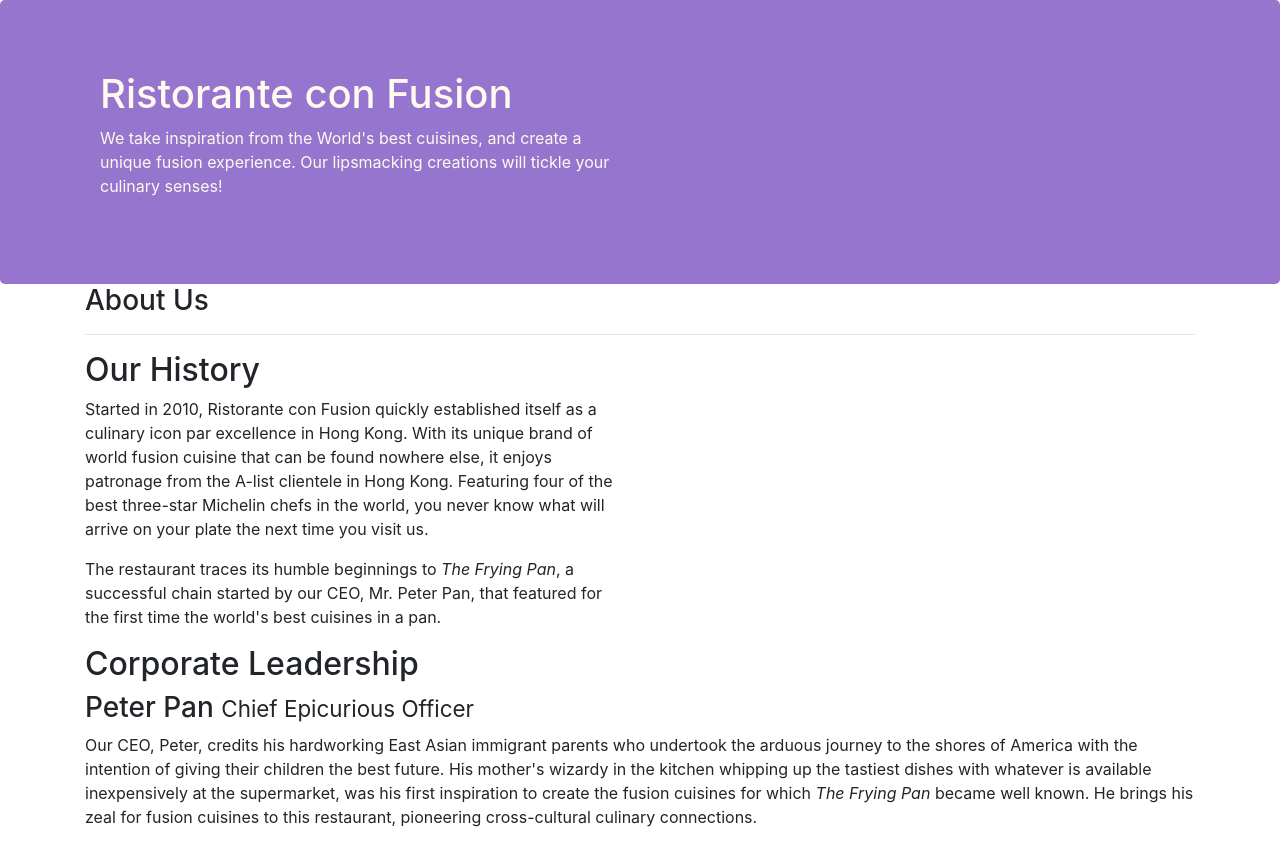
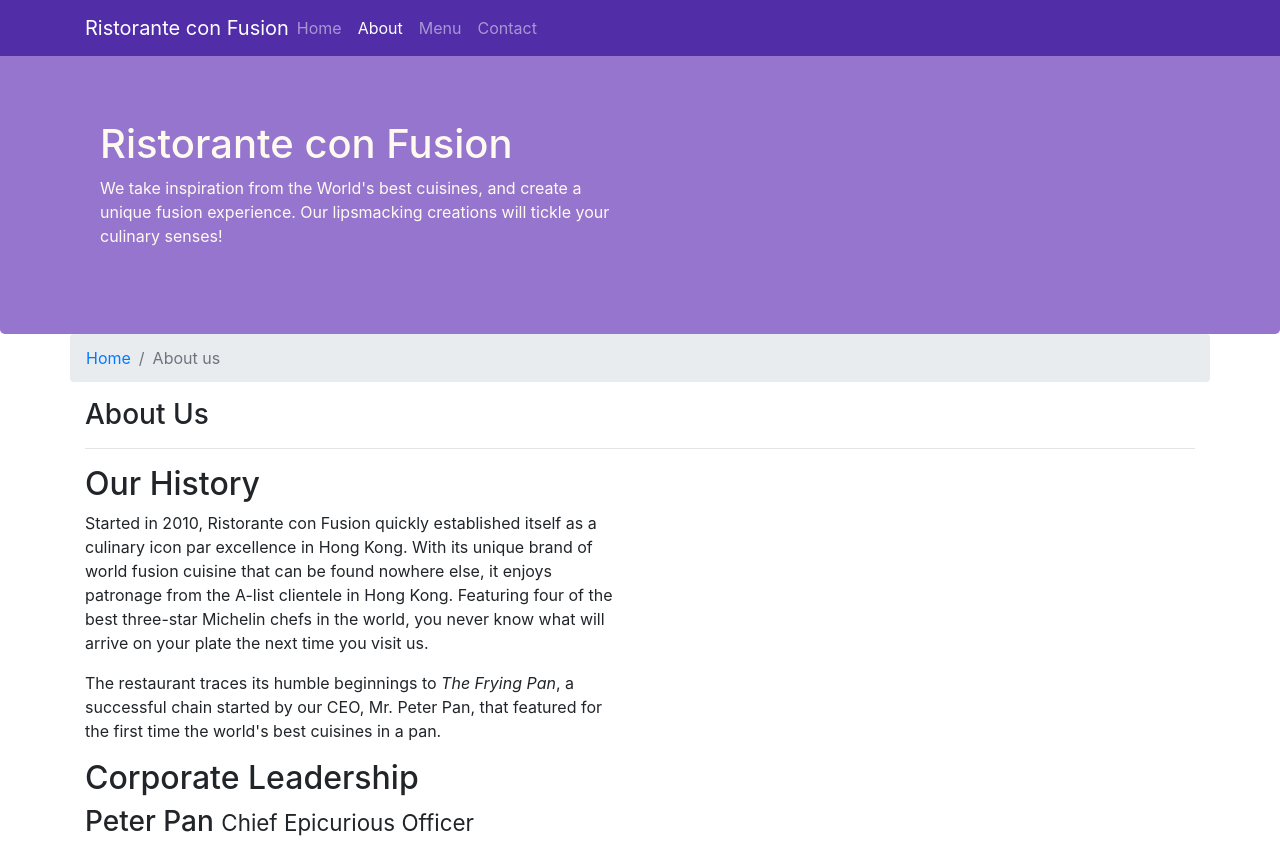
Before and after one commit to danielserva/coursera-fullstack, a website: page aboutus.html in a window 1280 px wide. Shown: the top 842 px of the page. Drawn offline with nearby package versions, Linux system fonts and the light colour scheme.

Commit message:
navbar and breadcrumbs

```diff
--- a/aboutus.html
+++ b/aboutus.html
@@ -16,7 +16,22 @@
 </head>
 
 <body>
-
+    <nav class="navbar navbar-dark navbar-expand-sm fixed-top">
+        <div class="container">
+            <button class="navbar-toggler" type="button" data-toggle="collapse" data-target="#Navbar">
+                <span class="navbar-toggler-icon"></span>
+            </button>
+            <a class="navbar-brand mr-auto" href="#">Ristorante con Fusion</a>
+            <div class="collapse navbar-collapse" id="Navbar">
+                <ul class="navbar-nav mr-auto">
+                    <li class="nav-item"> <a class="nav-link" href="./index.html">Home</a></li>
+                    <li class="nav-item active"> <a class="nav-link" href="#">About</a></li>
+                    <li class="nav-item"> <a class="nav-link" href="#">Menu</a></li>
+                    <li class="nav-item"> <a class="nav-link" href="#">Contact</a></li>
+                </ul>
+            </div>
+        </div>
+    </nav>
     <header class="jumbotron">
         <div class="container">
             <div class="row row-header">
@@ -32,6 +47,10 @@
 
     <div class="container">
         <div class="row">
+            <ol class="col-12 breadcrumb">
+                <li class="breadcrumb-item"><a href="./index.html">Home</a></li>
+                <li class="breadcrumb-item active">About us</a></li>
+            </ol>
             <div class="col-12">
                <h3>About Us</h3>
                <hr>
@@ -71,7 +90,7 @@
                 <div class="col-4 offset-1 col-sm-2">
                     <h5>Links</h5>
                     <ul class="list-unstyled">
-                        <li><a href="#">Home</a></li>
+                        <li><a href="./index.html">Home</a></li>
                         <li><a href="#">About</a></li>
                         <li><a href="#">Menu</a></li>
                         <li><a href="#">Contact</a></li>
--- a/css/styles.css
+++ b/css/styles.css
@@ -28,3 +28,12 @@ address{
     margin:0px;
     color:#0f0f0f;
 }
+
+body {
+    padding: 50px 0px 0px 0px;
+    z-index: 0;
+}
+
+.navbar-dark {
+    background-color: #512DA8;
+}
```
Also changed, not shown: index.html (+17 -2 lines).
